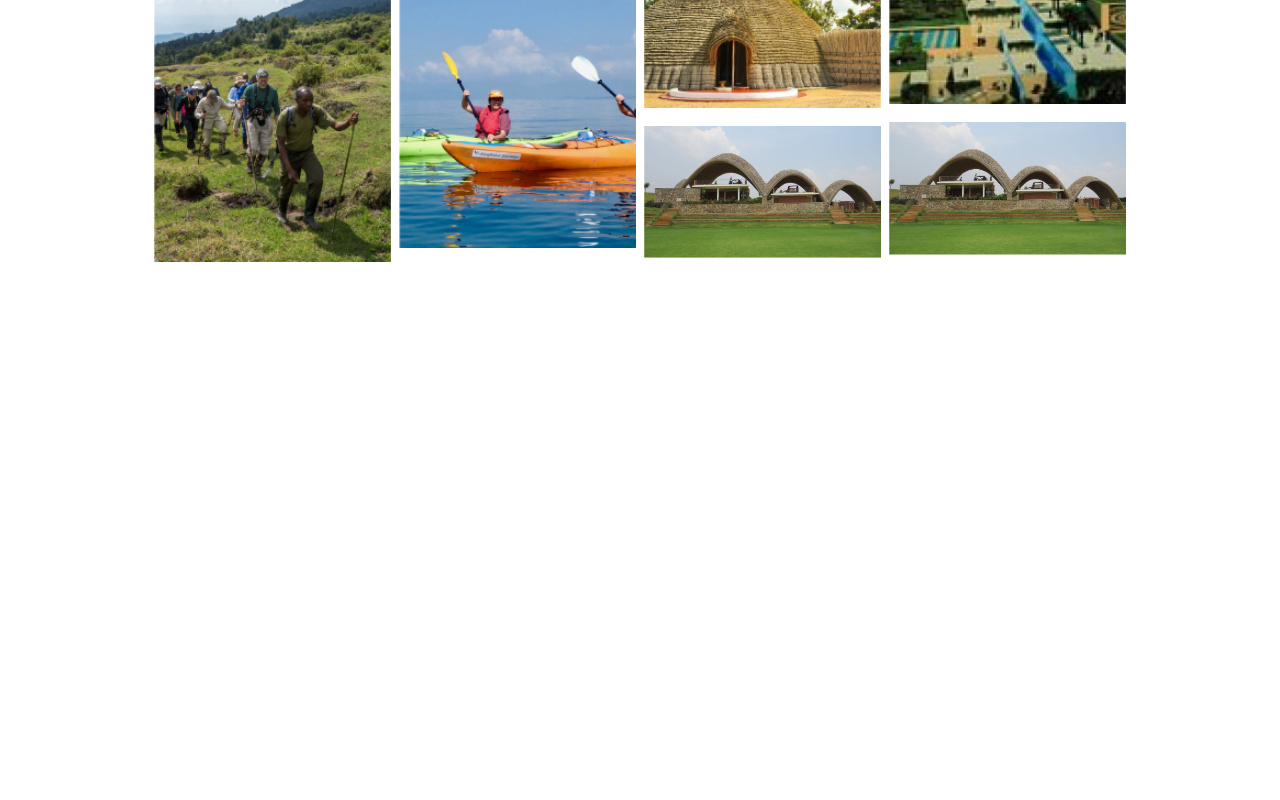
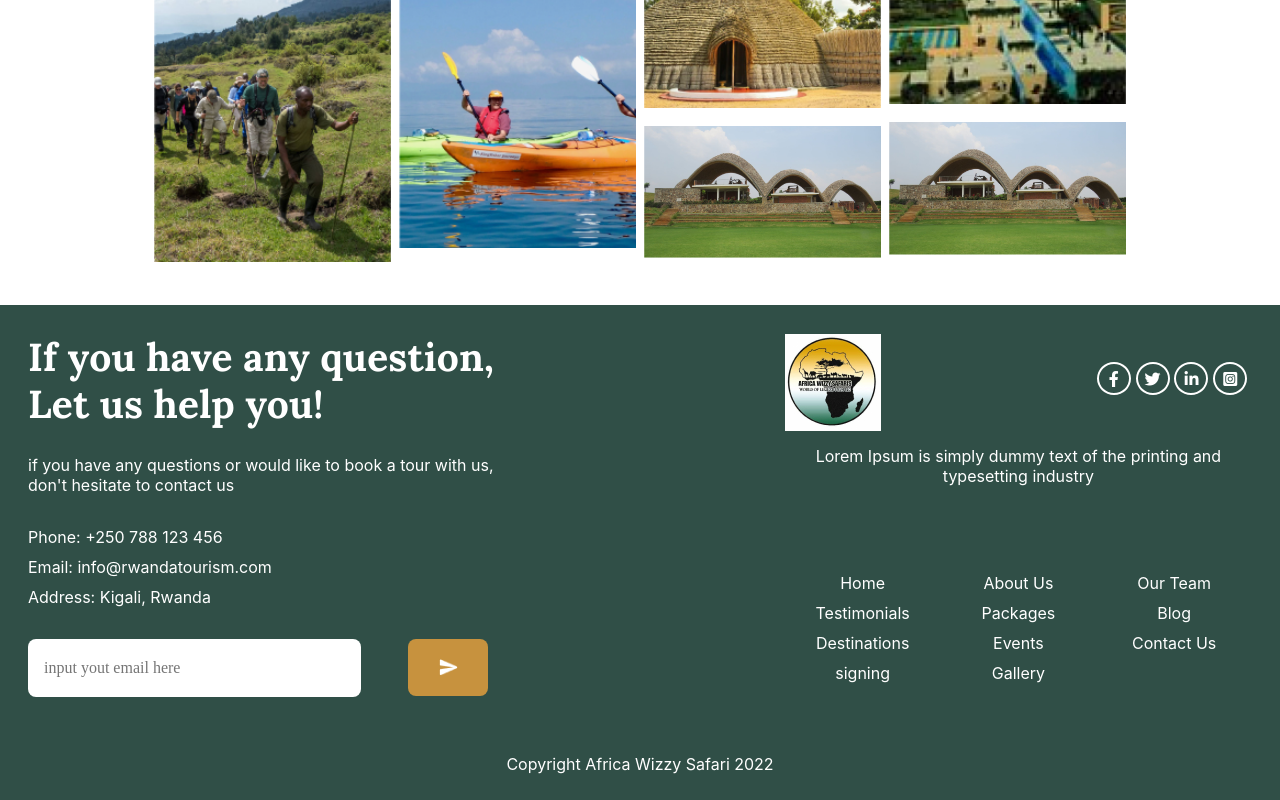
Before and after one commit to MALWICK/Tourisime, a React (Create React App) app: page / in a window 1280 px wide. Shown: the part 2500-3300 px from the top of the page. Before the commit the page ends 2805 px from the top, so only its background shows below. Built offline with nearby package versions, Linux system fonts and the light colour scheme.

Commit message:
created footer

```diff
--- a/src/component/gallerys/Gallerys.css
+++ b/src/component/gallerys/Gallerys.css
@@ -16,7 +16,6 @@
   column-count: 4;
   column-gap: 8px;
   padding: 2%;
-  /*   background-color: yellow; */
   box-sizing: border-box;
 }
 
--- a/src/pages/Gallery/Gallery.jsx
+++ b/src/pages/Gallery/Gallery.jsx
@@ -3,6 +3,7 @@ import HeroGallery from './HeroGallery/HeroGallery';
 import Sticky from '../../component/stickybar/Stickybar';
 import Detail from '../../component/detailnavbar/Detailnavbar';
 import Gallerys from '../../component/gallerys/Gallerys';
+import Footer from '../../component/Footer/Footer';
 import Styles from './Gallery.module.css';
 
 function Gallery() {
@@ -12,6 +13,7 @@ function Gallery() {
       <Detail />
       <HeroGallery />
       <Gallerys />
+      <Footer />
     </div>
   );
 }
```
